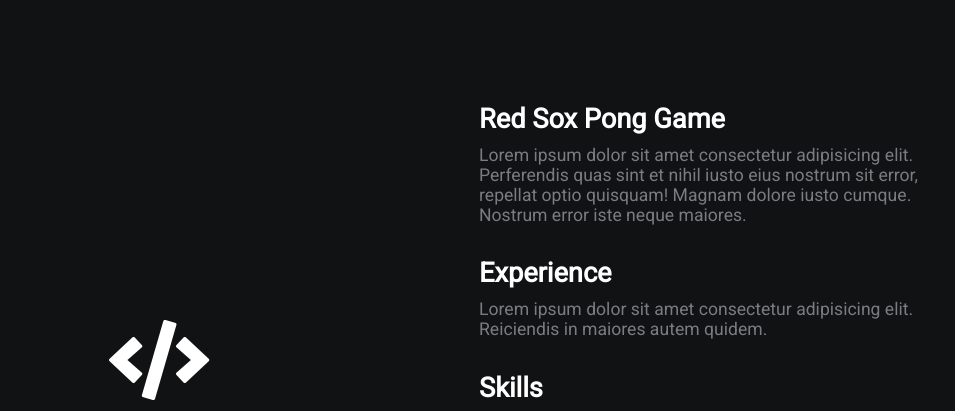
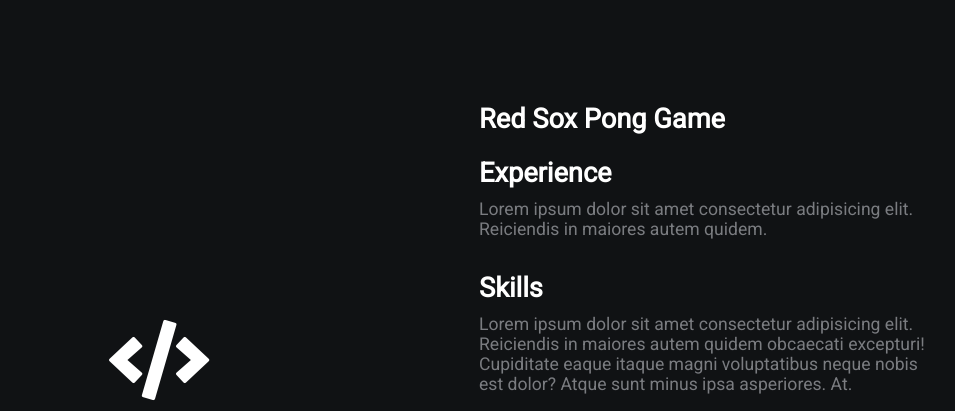
Before and after one commit to xmei12/red-sox-pong-game.github.io, a plain HTML site: page index.html in a window 1280 px wide. Shown: the top 411 px of the page, without its empty margins (161-1116 px from the left). Drawn offline with Linux system fonts and the light colour scheme.

Commit message:
change paragraph context

```diff
--- a/index.html
+++ b/index.html
@@ -20,7 +20,7 @@
         </div>
         <div class="section-2">
             <h2>Red Sox Pong Game</h2>
-            <p>Lorem ipsum dolor sit amet consectetur adipisicing elit. Perferendis quas sint et nihil iusto eius nostrum sit error, repellat optio quisquam! Magnam dolore iusto cumque. Nostrum error iste neque maiores.</p>
+            <pdescription of our game</p>
             <h2>Experience</h2>
             <p>Lorem ipsum dolor sit amet consectetur adipisicing elit. Reiciendis in maiores autem quidem.</p>
 
```
